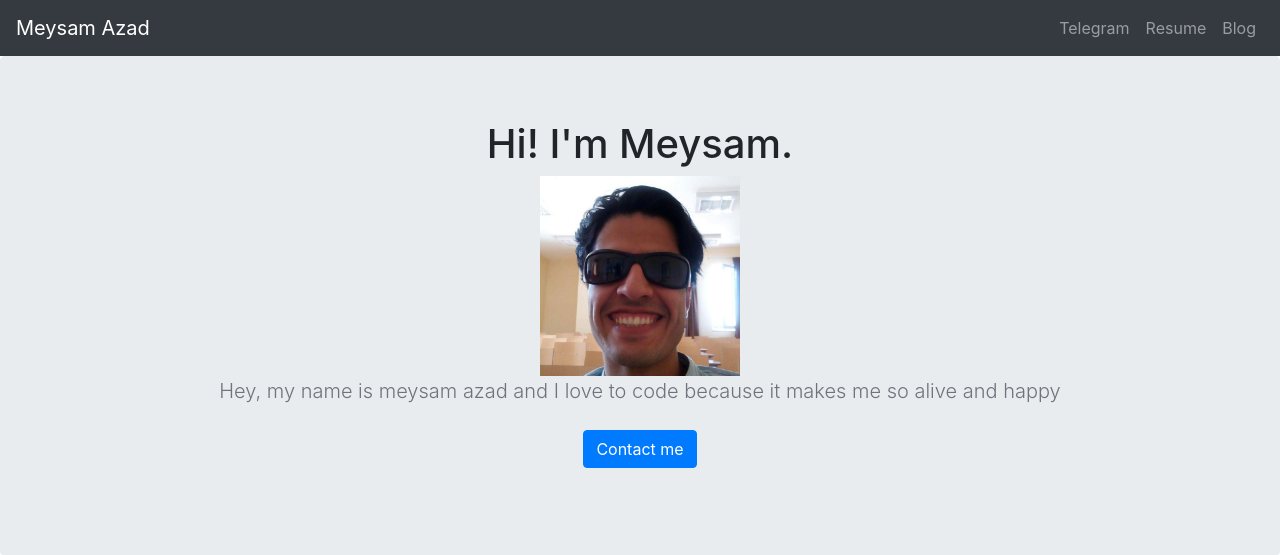
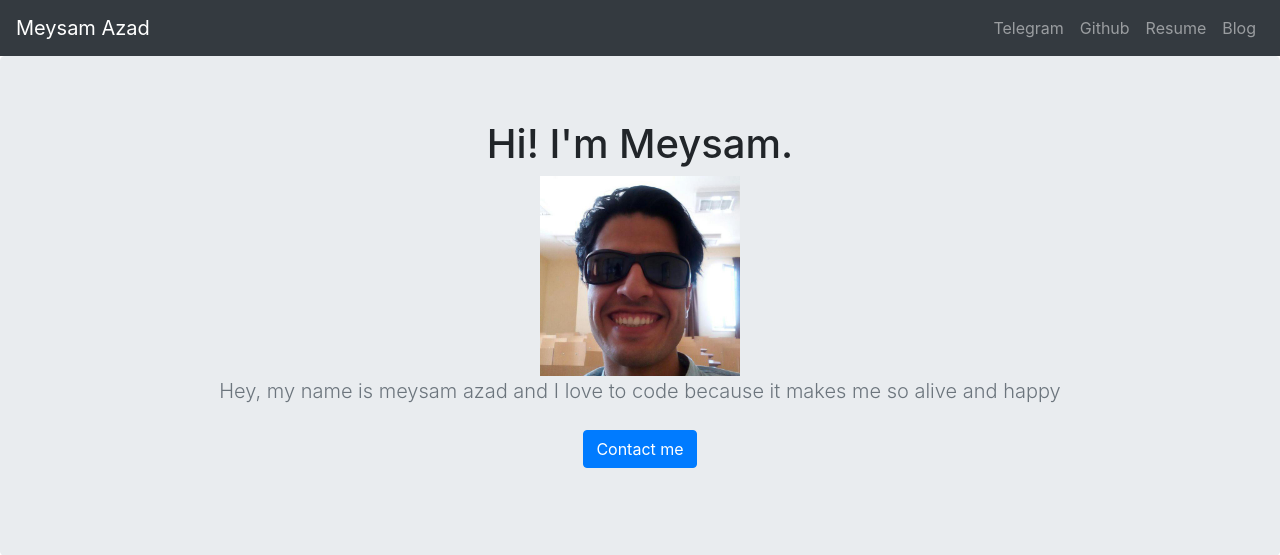
Before and after one commit to meysam81/portfolio_project, a Django app: page / in a window 1280 px wide. Shown: the top 555 px of the page. Run offline with Django 3.2, Linux system fonts and the light colour scheme; data that the repository does not hold is empty; some libraries are stand-ins or nearby versions.

Commit message:
add github to home_page

```diff
--- a/templates/jobs/home_page.html
+++ b/templates/jobs/home_page.html
@@ -28,6 +28,7 @@
         <div class="collapse navbar-collapse" id="navbarNavAltMarkup">
           <div class="navbar-nav ml-auto">
             <a class="nav-item nav-link" href="https://t.me/meysamazad81">Telegram</a>
+            <a class="nav-item nav-link" href="https://github.com/meysam81">Github</a>
             <a class="nav-item nav-link" href="{% static 'CV.png' %}">Resume</a>
             <a class="nav-item nav-link {% block active_blog %}{% endblock %}" href="{% url 'all_blogs' %}">Blog</a>
           </div>
```
